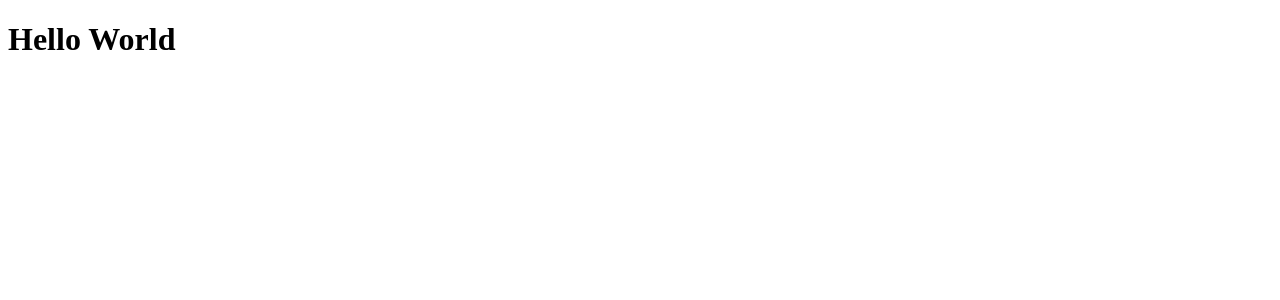
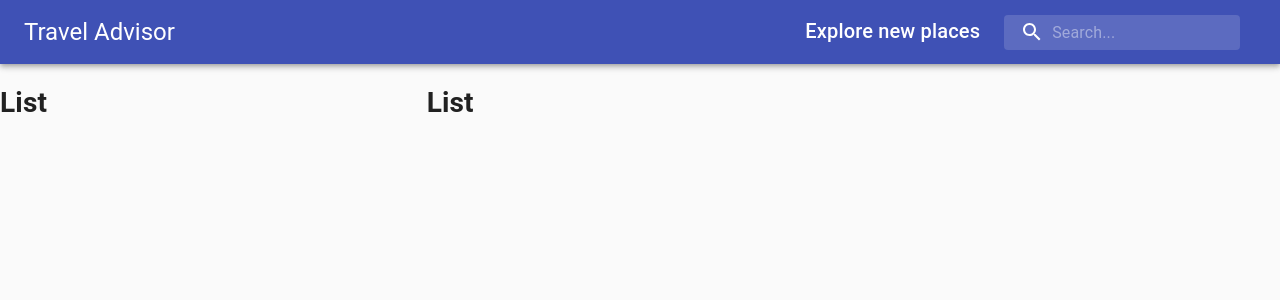
Before and after one commit to KazikKluz/travel-advisor, a React (Create React App) app: page / in a window 1280 px wide. Shown: the top 300 px of the page. Built offline with nearby package versions, Linux system fonts and the light colour scheme.

Commit message:
create simple app bar with search field

```diff
--- a/src/App.jsx
+++ b/src/App.jsx
@@ -1,10 +1,25 @@
 import React from 'react';
+import { CssBaseline, Grid } from '@material-ui/core';
+
+import Header from './components/header/header.component';
+import List from './components/list/list.component';
+import Map from './components/map/map.component';
+import PlaceDetails from './components/placeDetails/placeDetails';
 
 const App = () => {
   return (
-    <div>
-      <h1>Hello World</h1>
-    </div>
+    <>
+      <CssBaseline />
+      <Header />
+      <Grid container spacing={3} style={{ width: '100%' }}>
+        <Grid item xs={12} md={4}>
+          <List />
+        </Grid>
+        <Grid item xs={12} md={8}>
+          <List />
+        </Grid>
+      </Grid>
+    </>
   );
 };
 
--- /dev/null
+++ b/src/components/header/header.component.jsx
@@ -0,0 +1,38 @@
+import React from 'react';
+import { Autocomplete } from '@react-google-maps/api';
+import { AppBar, Toolbar, Typography, InputBase, Box } from '@material-ui/core';
+import SearchIcon from '@material-ui/icons/Search';
+
+import useStyles from './header.styles.js';
+
+const Header = () => {
+  const classes = useStyles();
+
+  return (
+    <AppBar position='static'>
+      <Toolbar className={classes.toolbar}>
+        <Typography variant='h5' className={classes.title}>
+          Travel Advisor
+        </Typography>
+        <Box display='flex'>
+          <Typography variant='h6' className={classes.title}>
+            Explore new places
+          </Typography>
+          {/*<Autocomplete> */}
+          <div className={classes.search}>
+            <div className={classes.searchIcon}>
+              <SearchIcon />
+            </div>
+            <InputBase
+              placeholder='Search...'
+              classes={{ root: classes.inputRoot, input: classes.inputInput }}
+            />
+          </div>
+          {/*</Autocomplete> */}
+        </Box>
+      </Toolbar>
+    </AppBar>
+  );
+};
+
+export default Header;
--- /dev/null
+++ b/src/components/header/header.styles.js
@@ -0,0 +1,46 @@
+import { alpha, makeStyles } from '@material-ui/core/styles';
+
+export default makeStyles((theme) => ({
+  title: {
+    display: 'none',
+    [theme.breakpoints.up('sm')]: {
+      display: 'block',
+    },
+  },
+  search: {
+    position: 'relative',
+    borderRadius: theme.shape.borderRadius,
+    backgroundColor: alpha(theme.palette.common.white, 0.15),
+    '&:hover': { backgroundColor: alpha(theme.palette.common.white, 0.25) },
+    marginRight: theme.spacing(2),
+    marginLeft: 0,
+    width: '100%',
+    [theme.breakpoints.up('sm')]: {
+      marginLeft: theme.spacing(3),
+      width: 'auto',
+    },
+  },
+  searchIcon: {
+    padding: theme.spacing(0, 2),
+    height: '100%',
+    position: 'absolute',
+    pointerEvents: 'none',
+    display: 'flex',
+    alignItems: 'center',
+    justifyContent: 'center',
+  },
+  inputRoot: {
+    color: 'inherit',
+  },
+  inputInput: {
+    padding: theme.spacing(1, 1, 1, 0),
+    paddingLeft: `calc(1em + ${theme.spacing(4)}px)`,
+    transition: theme.transitions.create('width'),
+    width: '100%',
+    [theme.breakpoints.up('md')]: { width: '20ch' },
+  },
+  toolbar: {
+    display: 'flex',
+    justifyContent: 'space-between',
+  },
+}));
--- /dev/null
+++ b/src/components/list/list.component.jsx
@@ -0,0 +1,7 @@
+import React from 'react';
+
+const List = () => {
+  return <h1>List</h1>;
+};
+
+export default List;
--- /dev/null
+++ b/src/components/map/map.component.jsx
@@ -0,0 +1,9 @@
+import React from 'react';
+import GoogleMapReact from 'google-map-react';
+import { Paper, Typography, useMediaQuery } from '@material-ui/core';
+
+const Map = () => {
+  return <h1>Map</h1>;
+};
+
+export default Map;
--- /dev/null
+++ b/src/components/placeDetails/placeDetails.jsx
@@ -0,0 +1,7 @@
+import React from 'react';
+
+const PlaceDetails = () => {
+  return <h1>PlaceDetails</h1>;
+};
+
+export default PlaceDetails;
```
Also changed, not shown: src/components/list/list.styles.js (added), src/components/map/map.styles.js (added), src/components/placeDetails/placeDetails.styles.js (added).
